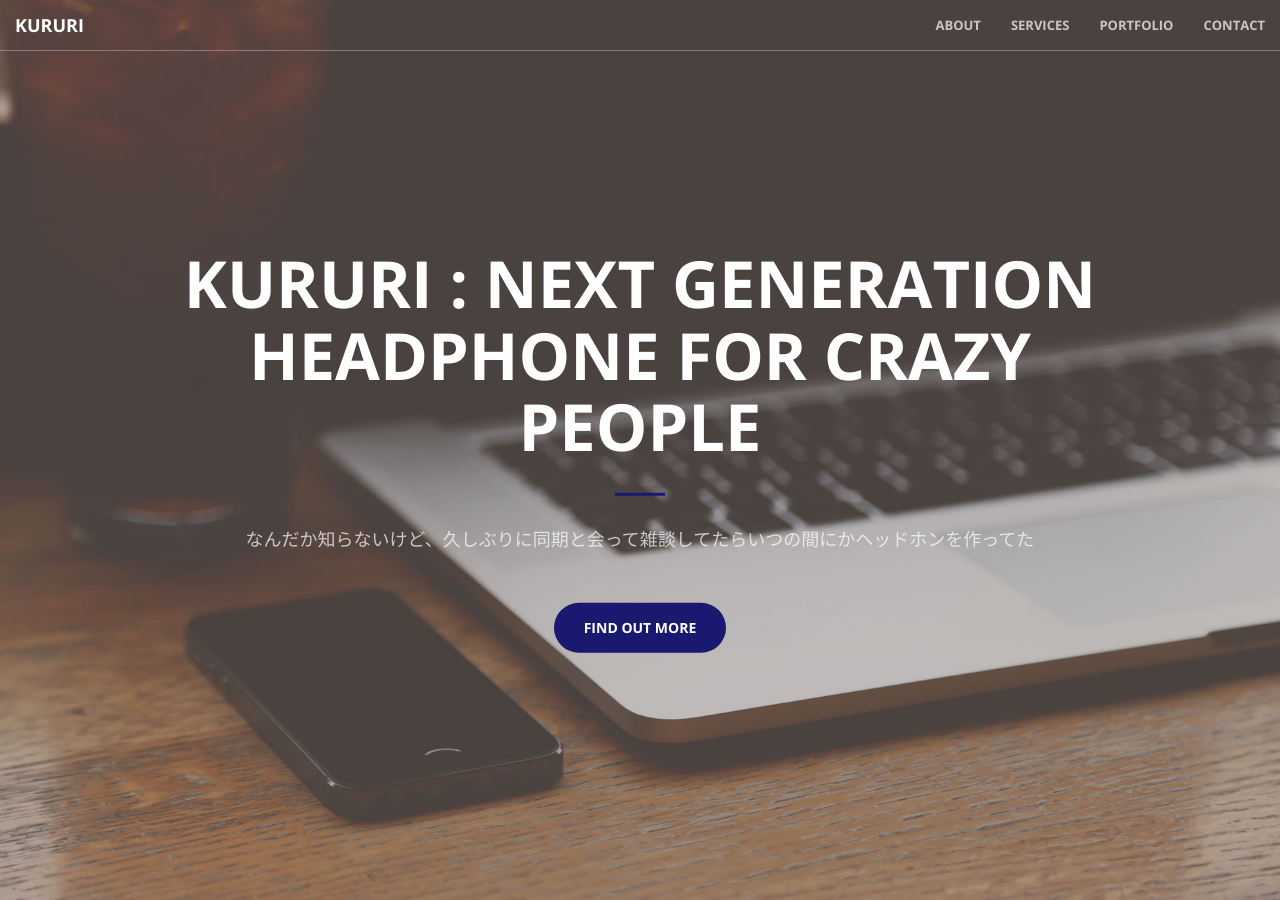
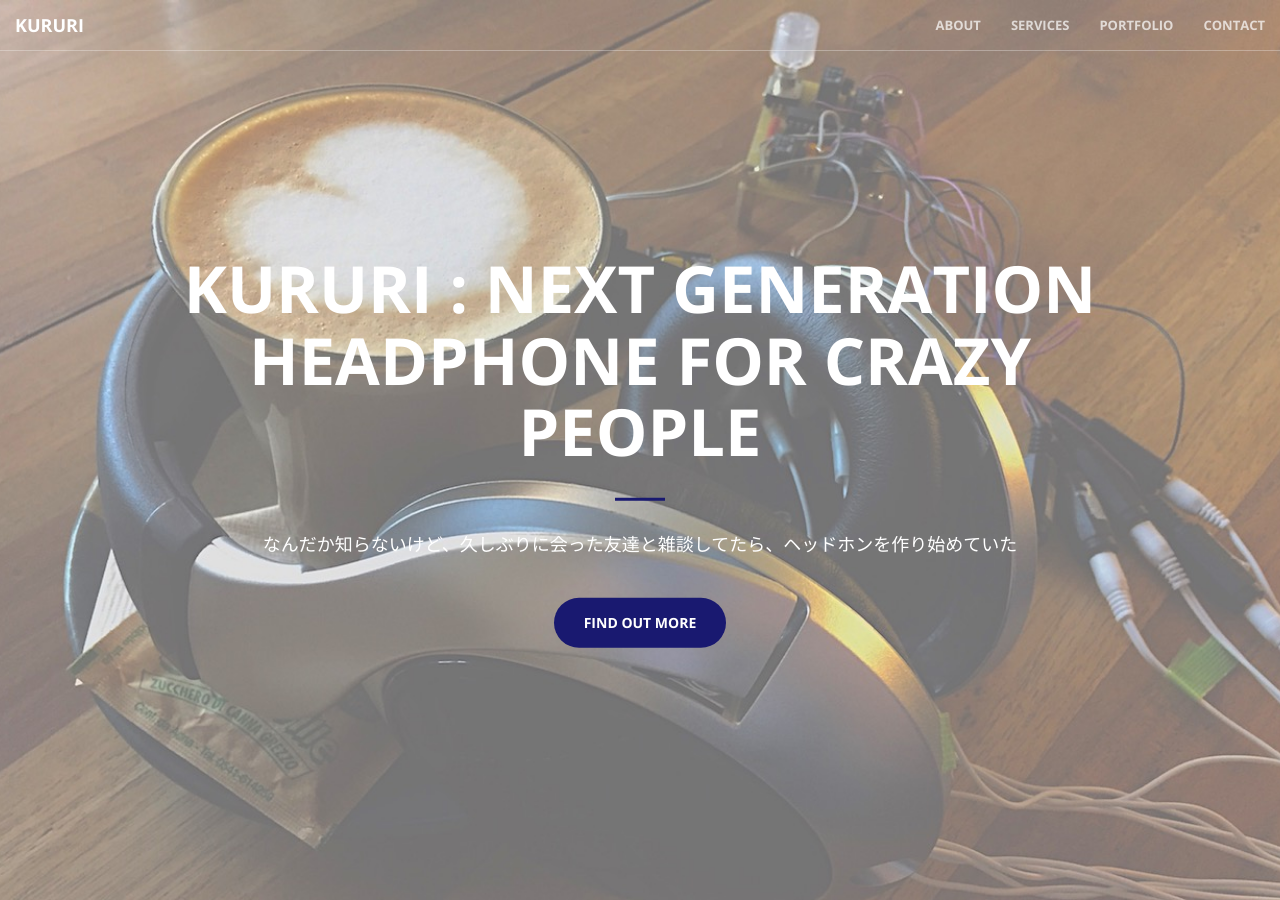
Before and after one commit to atmm/atmm.github.io, a Jekyll site: the page built from index.html, in a window 1280 px wide and 900 px high. Built offline with Jekyll 4.4.1, drawn with Linux system fonts in a browser that asks for light colours; some of the changed text lies outside the part shown.

Commit message:
changed header image and html

```diff
--- a/_includes/call-to-action.html
+++ b/_includes/call-to-action.html
@@ -2,9 +2,11 @@
     <div class="container">
         <div class="row">
             <div class="col-lg-8 col-lg-offset-2 text-center">
-                <h2 class="section-heading">We've got what you need!</h2>
+                <h2 class="section-heading">まったく新しい音楽体験</h2>
                 <hr class="light">
-                <p class="text-faded">Start Bootstrap has everything you need to get your new website up and running in no time! All of the templates and themes on Start Bootstrap are open source, free to download, and easy to use. No strings attached!</p>
+                <p class="text-faded">それは人間情報工学的仮説から始まった。</p>
+                <p class="text-faded">普段、人間は無数の音源から発せられた音を同時に聞き、環境を認識している。この認識に対して通常では体験することのない10個にも及ぶスピーカーから発せられた音を周期的に受け取ったとき、人はどのような認識を行うのか。</p>
+                <p class="text-faded">その仮説に対する答えは、このヘッドホンの音の先にある。</p>
                 <a href="#" class="btn btn-default btn-xl">Get Started!</a>
             </div>
         </div>
--- a/_includes/header.html
+++ b/_includes/header.html
@@ -3,7 +3,7 @@
         <div class="header-content-inner">
             <h1>KURURI : Next generation headphone for crazy people</h1>
             <hr>
-            <p>なんだか知らないけど、久しぶりに同期と会って雑談してたらいつの間にかヘッドホンを作ってた</p>
+             <p class-"header-content-phrase">なんだか知らないけど、久しぶりに会った友達と雑談してたら、ヘッドホンを作り始めていた</p>
             <a href="#about" class="btn btn-primary btn-xl page-scroll">Find Out More</a>
         </div>
     </div>
--- a/_sass/_base.scss
+++ b/_sass/_base.scss
@@ -175,9 +175,9 @@ header {
             }
             p {
                 font-weight: 300;
-                color: rgba(white, .7);
-                font-size: 16px;
-                margin-bottom: 50px;
+                color: rgba(white, 1);
+                font-size: 28px;
+                margin-bottom: 40px;
             }
         }
     }
```
Also changed, not shown: img/header.jpg.
